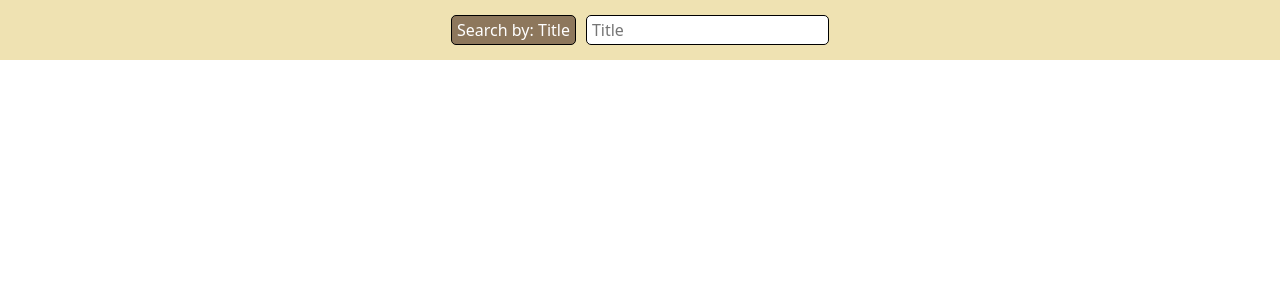
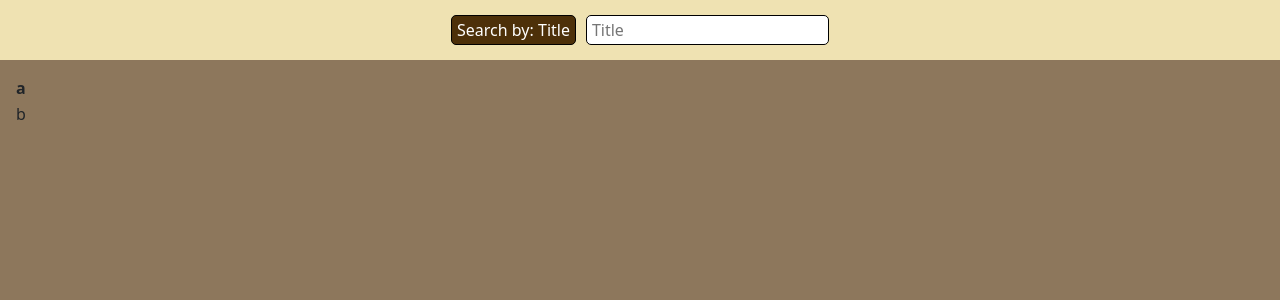
Before and after one commit to benqSzaw/Kongsberg-Task, a React (Vite) app: page / in a window 1280 px wide. Shown: the top 300 px of the page. Built offline with nearby package versions, Linux system fonts and the light colour scheme.

Commit message:
style(App,Form,Table)

```diff
--- a/src/App.tsx
+++ b/src/App.tsx
@@ -1,10 +1,11 @@
 import "bootstrap/dist/css/bootstrap.min.css";
+import "./app.scss"
 import Form from "./components/Form/Form";
 import Table from "./components/Table/Table";
 
 const App = () => {
   return (
-    <div>
+    <div className="main-container">
       <Form />
       <Table />
     </div>
--- /dev/null
+++ b/src/app.scss
@@ -0,0 +1,5 @@
+.main-container {
+  height: 100vh;
+  display: flex;
+  flex-direction: column;
+}
--- a/src/components/Form/form.scss
+++ b/src/components/Form/form.scss
@@ -1,6 +1,8 @@
 @import "../../common/global.scss";
 
 .form-container {
+  position: sticky;
+  top: 0;
   display: flex;
   align-items: center;
   justify-content: center;
@@ -15,12 +17,12 @@
     border: solid black 1px;
     border-radius: 5px;
     padding: 0px 5px 0px 5px;
-    background-color: $secondary_color;
+    background-color: $hover_color;
     color: white;
     transition: 0.5s;
 
     &:hover {
-      background-color: $hover_color;
+      background-color: $secondary_color;
     }
   }
 
@@ -40,3 +42,11 @@
     }
   }
 }
+
+@media only screen and (max-width: 370px) {
+  .form-container {
+    button {
+      height: 50px;
+    }
+  }
+}
--- a/src/components/Table/Table.tsx
+++ b/src/components/Table/Table.tsx
@@ -1,11 +1,22 @@
 import "./table.scss";
 
 const Table = () => {
-    return <div className="table-container">
-        <table>
-
-        </table>
-    </div>;
+  return (
+    <div className="table-container">
+      <table>
+        <thead>
+          <tr>
+            <th>a</th>
+          </tr>
+        </thead>
+        <tbody>
+          <tr>
+            <td>b</td>
+          </tr>
+        </tbody>
+      </table>
+    </div>
+  );
 };
 
 export default Table;
--- a/src/components/Table/table.scss
+++ b/src/components/Table/table.scss
@@ -1,2 +1,9 @@
+@import "../../common/global.scss";
+
 .table-container {
+  width: 100vw;
+  height: 90%;
+  padding: 15px;
+  background-color: $secondary_color;
+  flex: 1 1 auto;
 }
```
